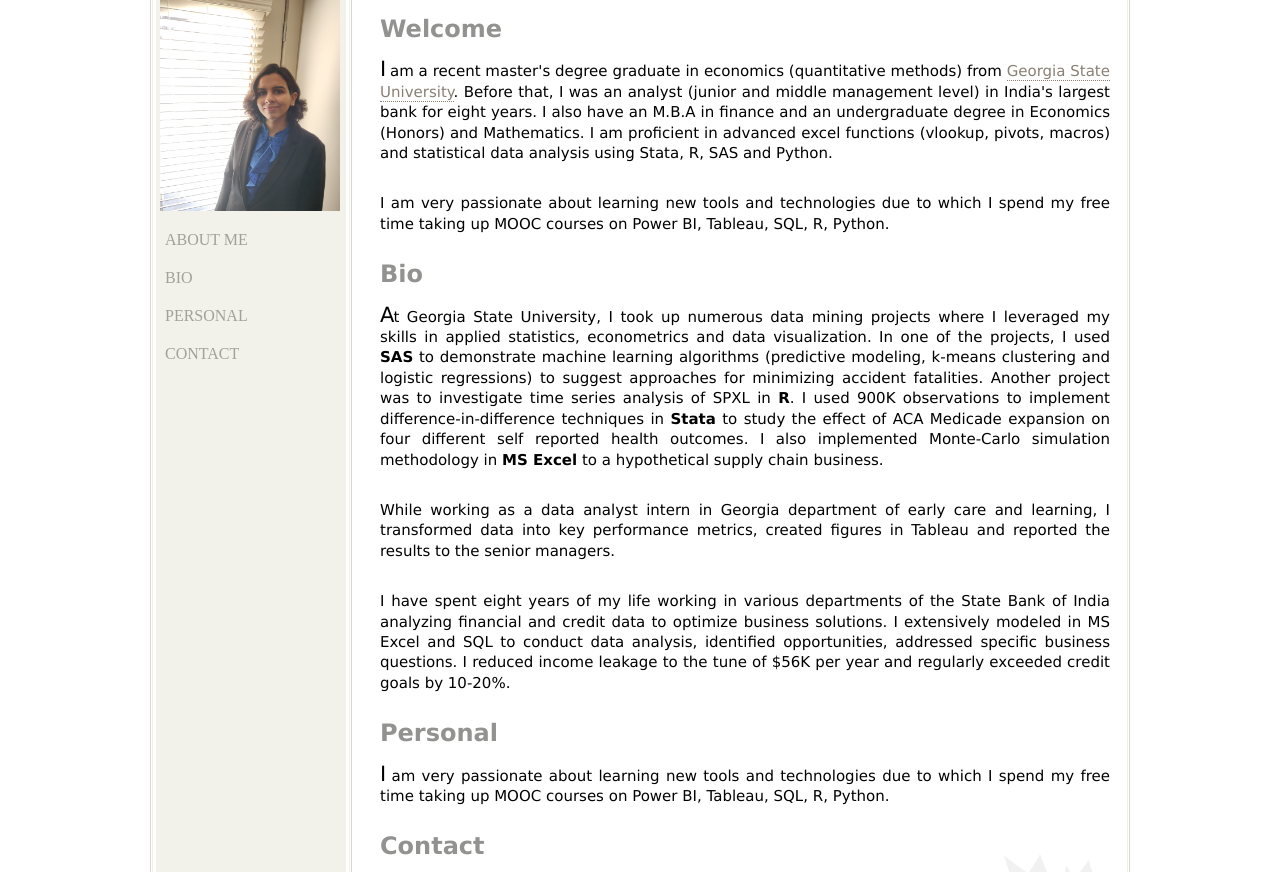
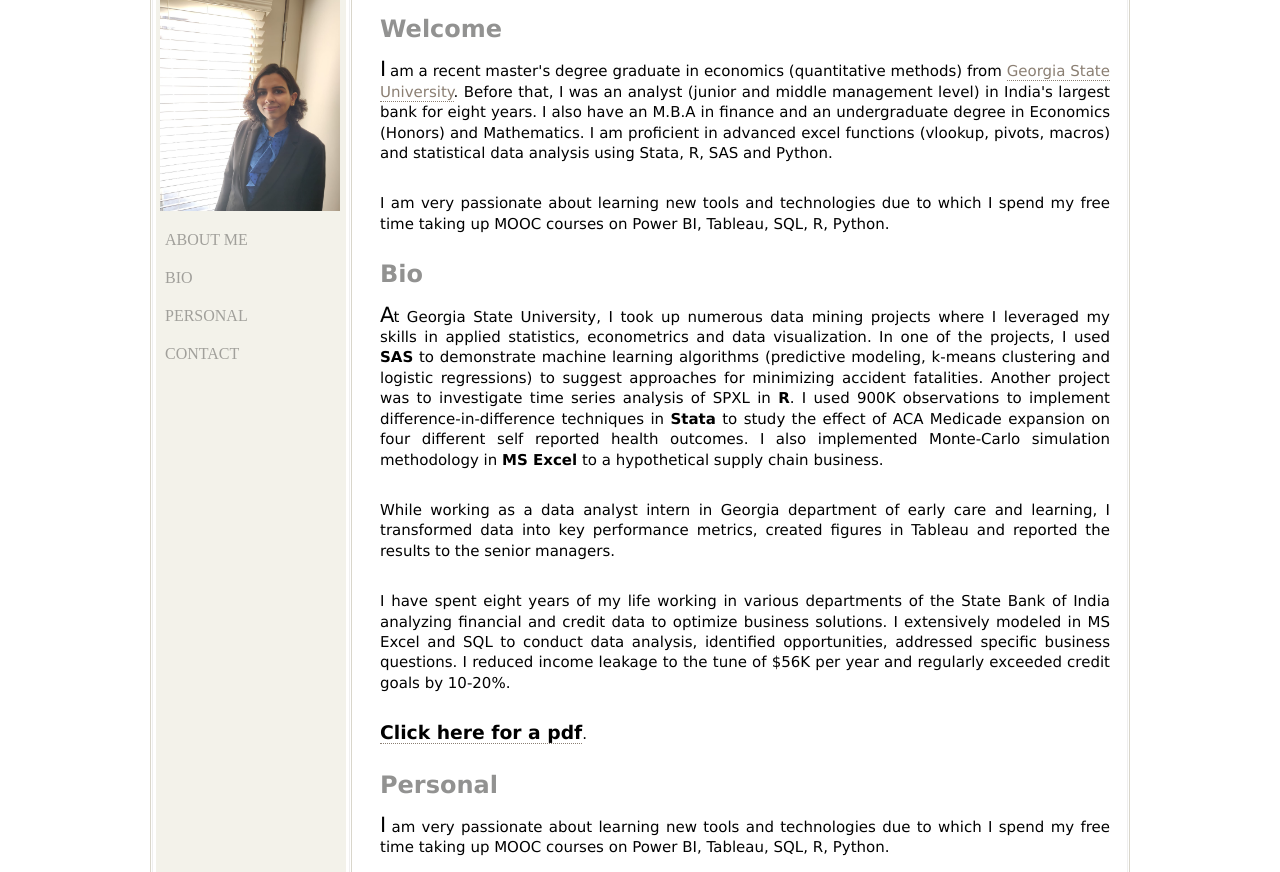
Before and after one commit to pchachlani/pchachlani.github.io, a plain HTML site: page index.html in a window 1280 px wide. Shown: the part 80-952 px from the top of the page. Drawn offline with Linux system fonts and the light colour scheme.

Commit message:
resume added

```diff
--- a/index.html
+++ b/index.html
@@ -61,6 +61,10 @@ I am very passionate about learning new tools and technologies due to which I sp
             <p style="font-size: 125%; text-align: justify;">
             I have spent eight years of my life working in various departments of the State Bank of India analyzing financial and credit data to optimize business solutions. I extensively modeled in MS Excel and SQL to conduct data analysis, identified opportunities, addressed specific business questions. I reduced income leakage to the tune of $56K per year and regularly exceeded credit goals by 10-20%.
             </p>
+
+	 <p style="font-size: 125%; text-align: justify;">
+	<strong><a href="Preeti_Resume.pdf" download style="font-size: 125%; color: #000000;">Click here for a pdf</a></strong>.
+	</p>
 
 <!--        <ul style="font-size: 125%; color=#000000;">
           <li><a href="#">Home</a></li>
```
Also changed, not shown: 1 other file.
